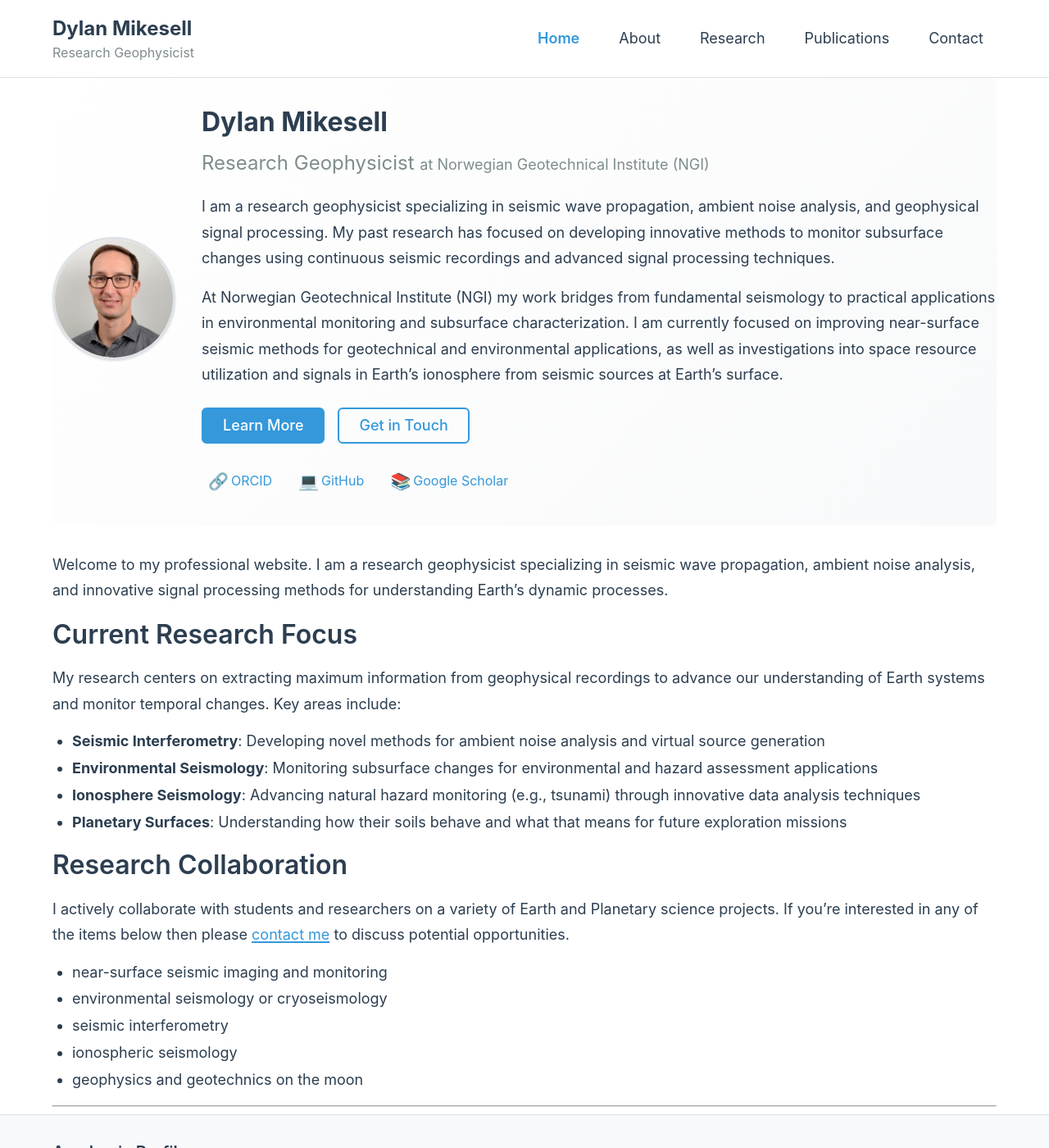
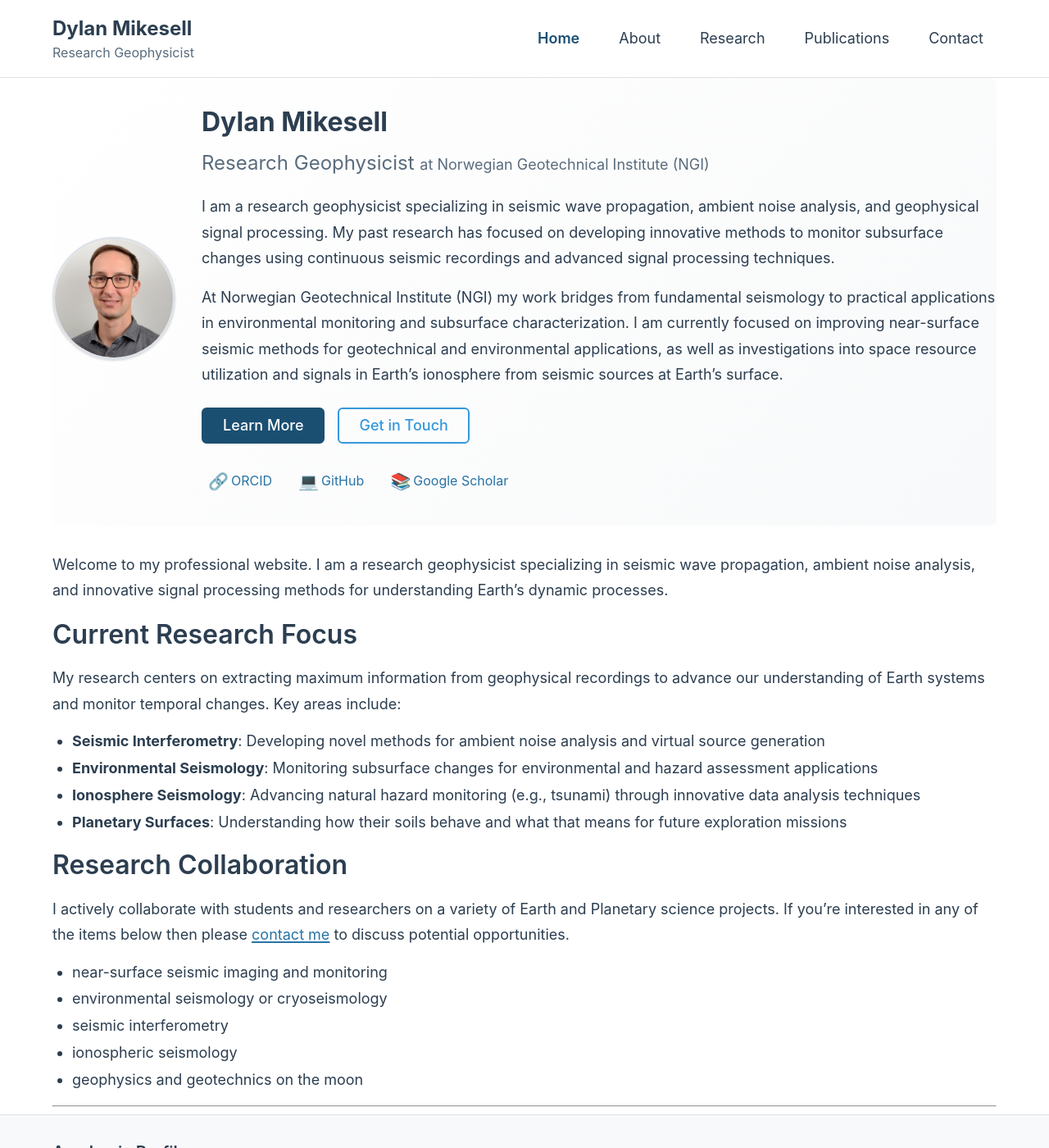
Before and after one commit to dylanmikesell/dylanmikesell.github.io, a Jekyll site: the page built from index.md, in a window 1280 px wide and 1400 px high. Shown: the whole window at 82% size. Built offline with Jekyll 4.4.1, drawn with Linux system fonts in a browser that asks for light colours.

Commit message:
fix: Improve color contrast ratios to meet WCAG AA accessibility standards
- Updated text-light color from #7f8c8d to #5a6c7d (better contrast)
- Changed link colors from #3498db to #2874a6 (4.5:1 contrast ratio)
- Updated button primary background to #1b4f72 for white text contrast
- Fixed all footer and header text colors to meet WCAG AA standards
- Removed duplicate banner role from hero section (fixed landmark violation)
- Converted SCSS nesting to plain CSS in HTML style tags

Resolves 15 accessibility violations:
- 13 color-contrast issues fixed
- 1 landmark-banner-is-top-level fixed
- 1 landmark-no-duplicate-banner fixed

```diff
--- a/_includes/footer.html
+++ b/_includes/footer.html
@@ -195,18 +195,18 @@
   gap: var(--spacing-sm);
 }
 
-.footer-links a {
-  color: var(--color-link);
+.academic-link {
+  color: #2874a6;
   text-decoration: none;
-  min-height: 44px; // Touch target
+  min-height: 44px;
   display: flex;
   align-items: center;
+}
 
-  &:hover,
-  &:focus {
-    color: var(--color-link-hover);
-    text-decoration: underline;
-  }
+.academic-link:hover,
+.academic-link:focus {
+  color: #1b4f72;
+  text-decoration: underline;
 }
 
 .footer-bottom {
@@ -227,22 +227,22 @@
   margin: 0;
   margin-bottom: var(--spacing-xs);
   font-size: var(--font-size-sm);
-  color: var(--color-text-light);
+  color: #5a6c7d;
 }
 
 .footer-meta a {
-  color: var(--color-link);
+  color: #2874a6;
+}
 
-  &:hover,
-  &:focus {
-    color: var(--color-link-hover);
-  }
+.footer-meta a:hover,
+.footer-meta a:focus {
+  color: #1b4f72;
 }
 
 .last-updated {
   margin: 0;
   font-size: var(--font-size-xs);
-  color: var(--color-text-light);
+  color: #5a6c7d;
   text-align: right;
 
   @media (max-width: 767px) {
@@ -251,6 +251,6 @@
 }
 
 .office-location {
-  color: var(--color-text-light);
+  color: #5a6c7d;
 }
 </style>
--- a/_includes/header.html
+++ b/_includes/header.html
@@ -111,7 +111,7 @@
 
 .brand-subtitle {
   font-size: var(--font-size-sm);
-  color: var(--color-text-light);
+  color: #5a6c7d;
   display: block;
   margin-top: -2px;
 }
--- a/_layouts/home.html
+++ b/_layouts/home.html
@@ -4,7 +4,7 @@
 
 <article class="home-content" itemscope itemtype="https://schema.org/ProfilePage">
   <!-- Hero Section -->
-  <section class="hero" role="banner">
+  <section class="hero">
     <div class="container">
       <div class="hero-content">
         {% include profile-summary.html %}
--- a/_sass/base.scss
+++ b/_sass/base.scss
@@ -8,16 +8,16 @@
   --color-secondary: #3498db;
   --color-accent: #e74c3c;
   --color-text: #2c3e50;
-  --color-text-light: #7f8c8d;
+  --color-text-light: #5a6c7d;
   --color-background: #ffffff;
   --color-background-alt: #f8f9fa;
   --color-border: #dee2e6;
   --color-border-light: #e9ecef;
 
   // Interactive states
-  --color-link: #3498db;
-  --color-link-hover: #2980b9;
-  --color-focus: #f39c12;
+  --color-link: #2874a6;
+  --color-link-hover: #1b4f72;
+  --color-focus: #d68910;
 
   // Typography
   --font-family-base: -apple-system, BlinkMacSystemFont, 'Segoe UI', Roboto, 'Helvetica Neue', Arial, sans-serif;
--- a/_sass/components.scss
+++ b/_sass/components.scss
@@ -26,13 +26,13 @@
   // Primary button
   &.btn-primary {
     color: white;
-    background-color: var(--color-secondary);
-    border-color: var(--color-secondary);
+    background-color: #1b4f72;
+    border-color: #1b4f72;
 
     &:hover,
     &:focus {
-      background-color: var(--color-link-hover);
-      border-color: var(--color-link-hover);
+      background-color: #154360;
+      border-color: #154360;
       color: white;
       text-decoration: none;
     }
@@ -121,13 +121,13 @@
 
     &:hover,
     &:focus {
-      color: var(--color-secondary);
+      color: #1b4f72;
       background-color: var(--color-background-alt);
       text-decoration: none;
     }
 
     &.nav-link-active {
-      color: var(--color-secondary);
+      color: #1b4f72;
       font-weight: 600;
     }
   }
```
